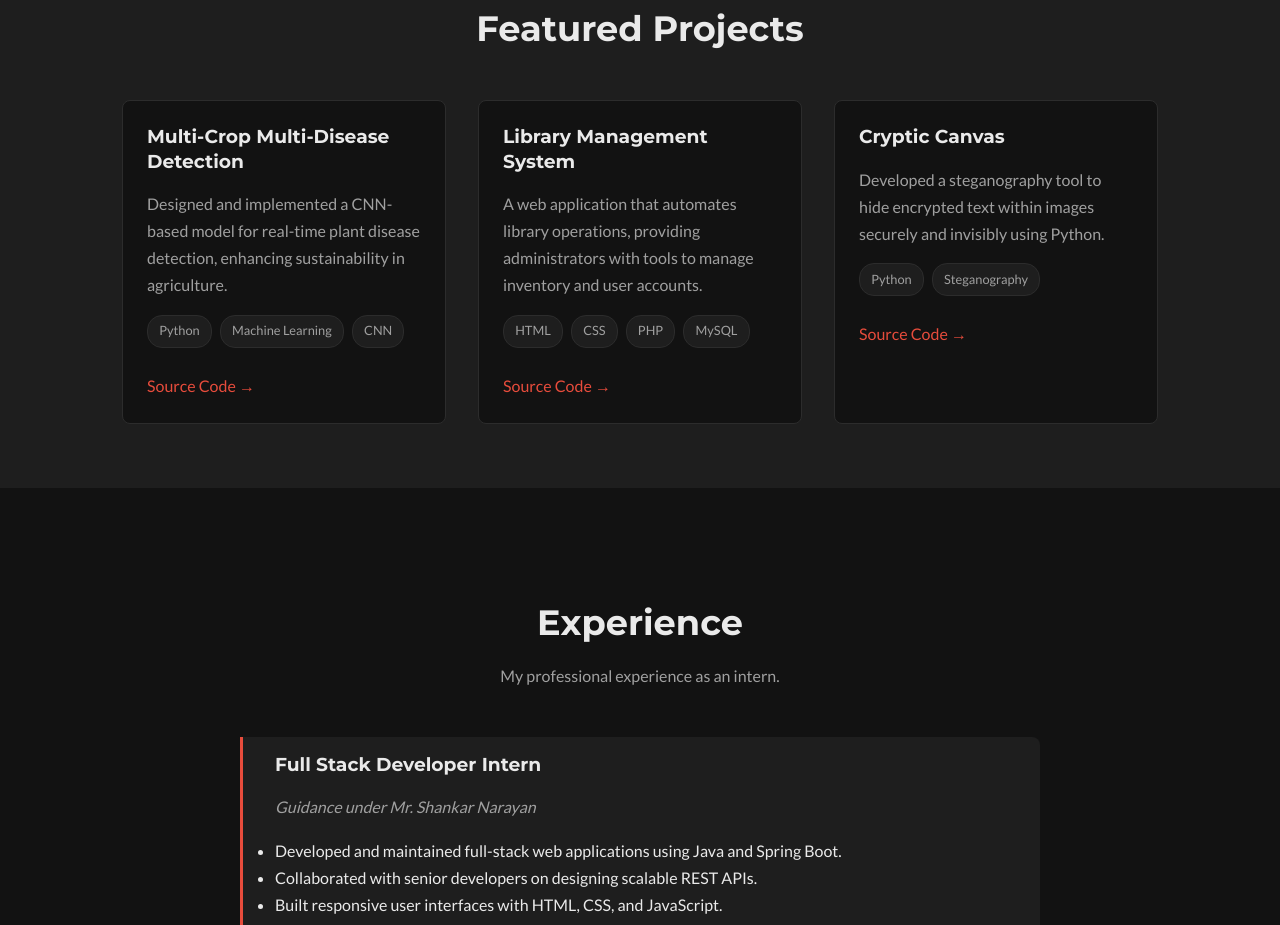
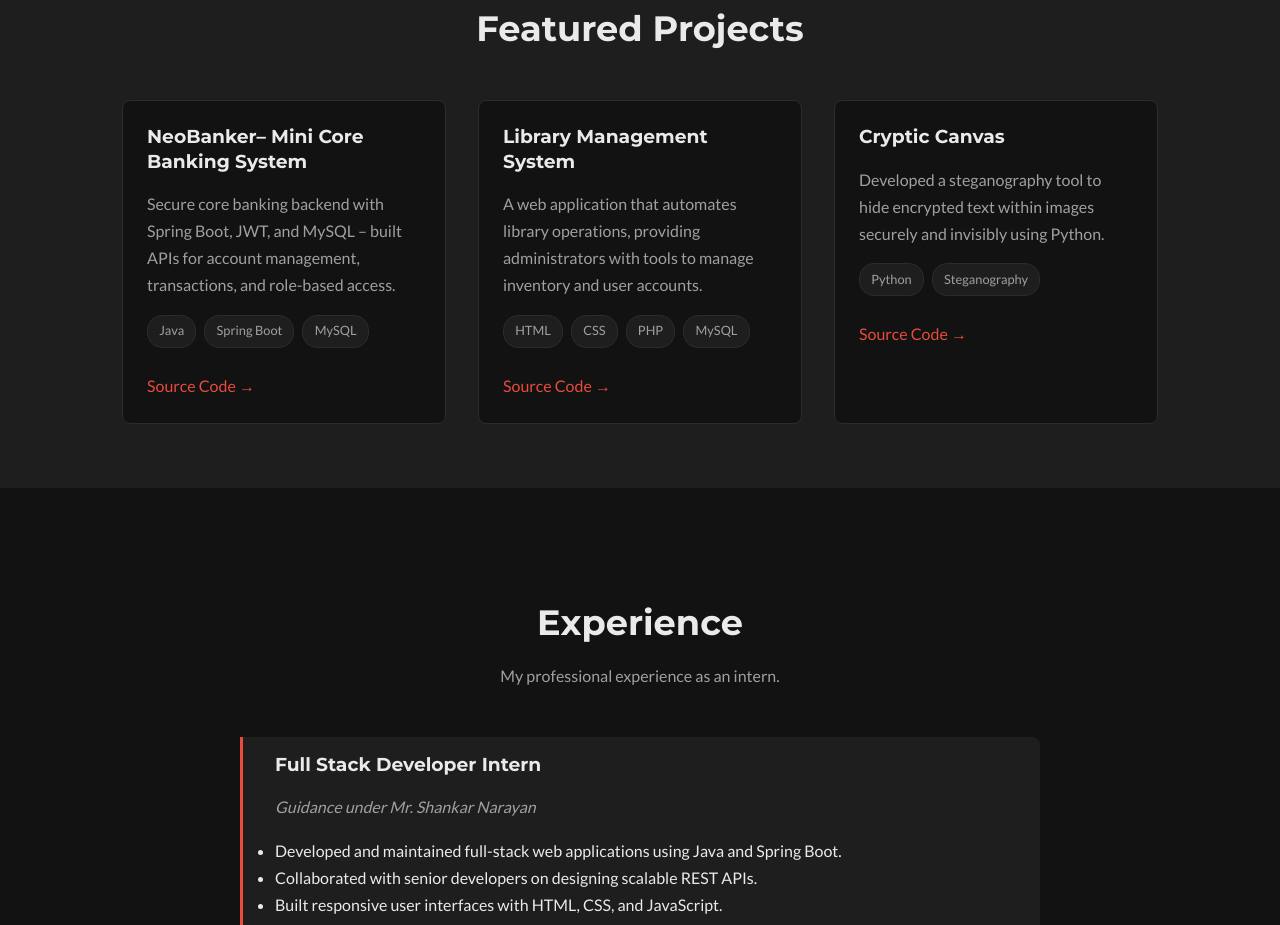
Before and after one commit to shreedharS/shreedhar-portfolio, a plain HTML site: page index.html in a window 1280 px wide. Shown: the part 2200-3125 px from the top of the page. Drawn offline with Linux system fonts and the light colour scheme.

Commit message:
your commit message

```diff
--- a/index.html
+++ b/index.html
@@ -516,7 +516,7 @@
                         <p>
                             Driven by a passion for solving complex problems, I am committed to writing clean, efficient, and impactful code. I am currently seeking new opportunities to apply my skills and contribute to innovative and meaningful projects.
                         </p>
-                         <a href="SSK_CV.pdf" class="btn">Download Resume</a>
+                         <a href="shreedhar_skcv.pdf" class="btn">Download Resume</a>
                     </div>
                 </div>
             </div>
@@ -564,12 +564,12 @@
                 <div class="projects-grid">
                     <div class="project-card">
                         <div class="project-content">
-                            <h3>Multi-Crop Multi-Disease Detection</h3>
-                            <p>Designed and implemented a CNN-based model for real-time plant disease detection, enhancing sustainability in agriculture.</p>
+                            <h3>NeoBanker– Mini Core Banking System</h3>
+                            <p>Secure core banking backend with Spring Boot, JWT, and MySQL – built APIs for account management, transactions, and role-based access.</p>
                             <div class="project-tags">
-                                <span class="tag">Python</span><span class="tag">Machine Learning</span><span class="tag">CNN</span>
+                                <span class="tag">Java</span><span class="tag">Spring Boot </span><span class="tag">MySQL</span>
                             </div>
-                            <a href="https://github.com/shreedharS/Vanaspati">Source Code &rarr;</a>
+                            <a href="https://github.com/shreedharS/neo-banker">Source Code &rarr;</a>
                         </div>
                     </div>
                     <div class="project-card">
```
Also changed, not shown: 2 other files.
